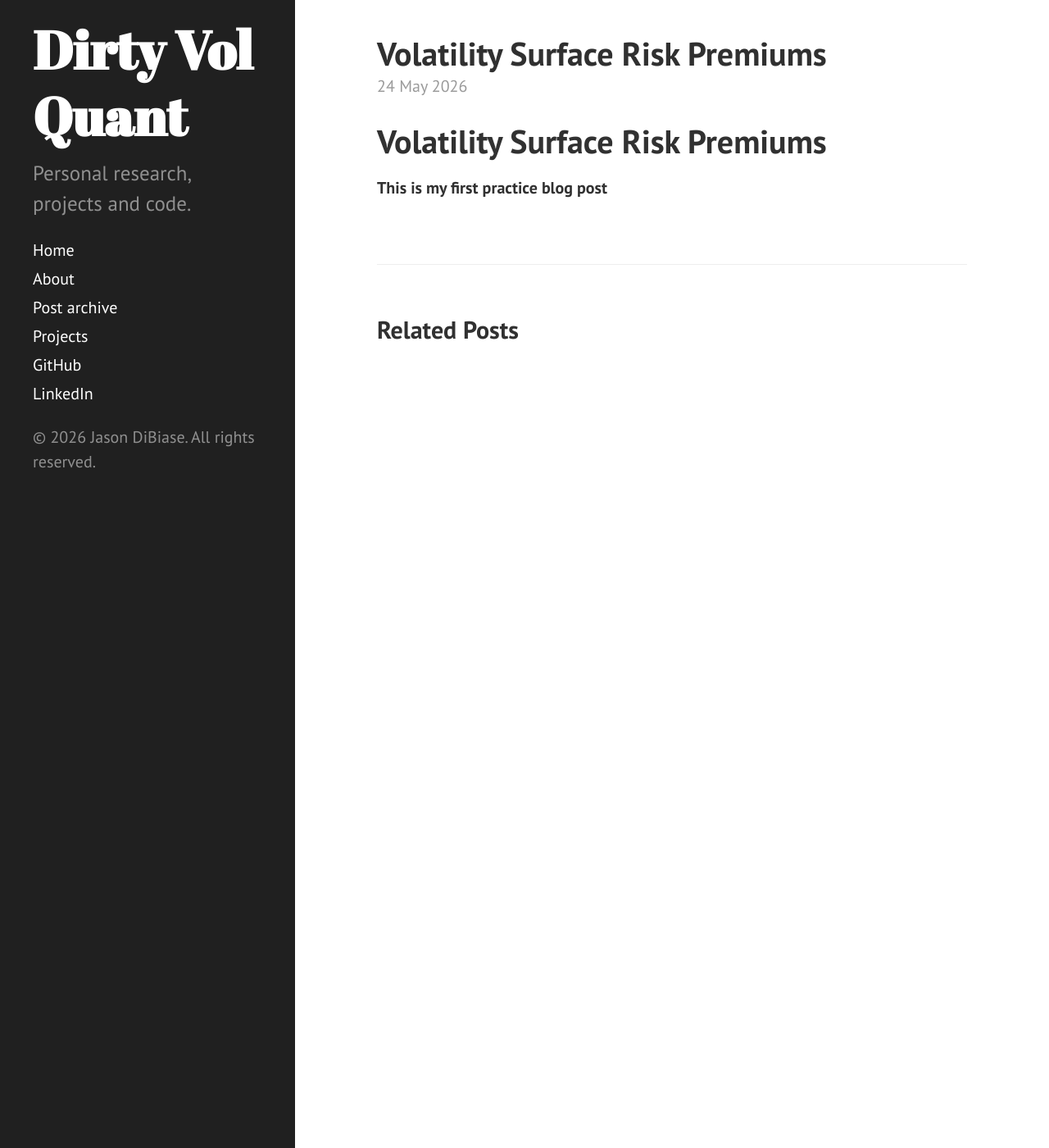
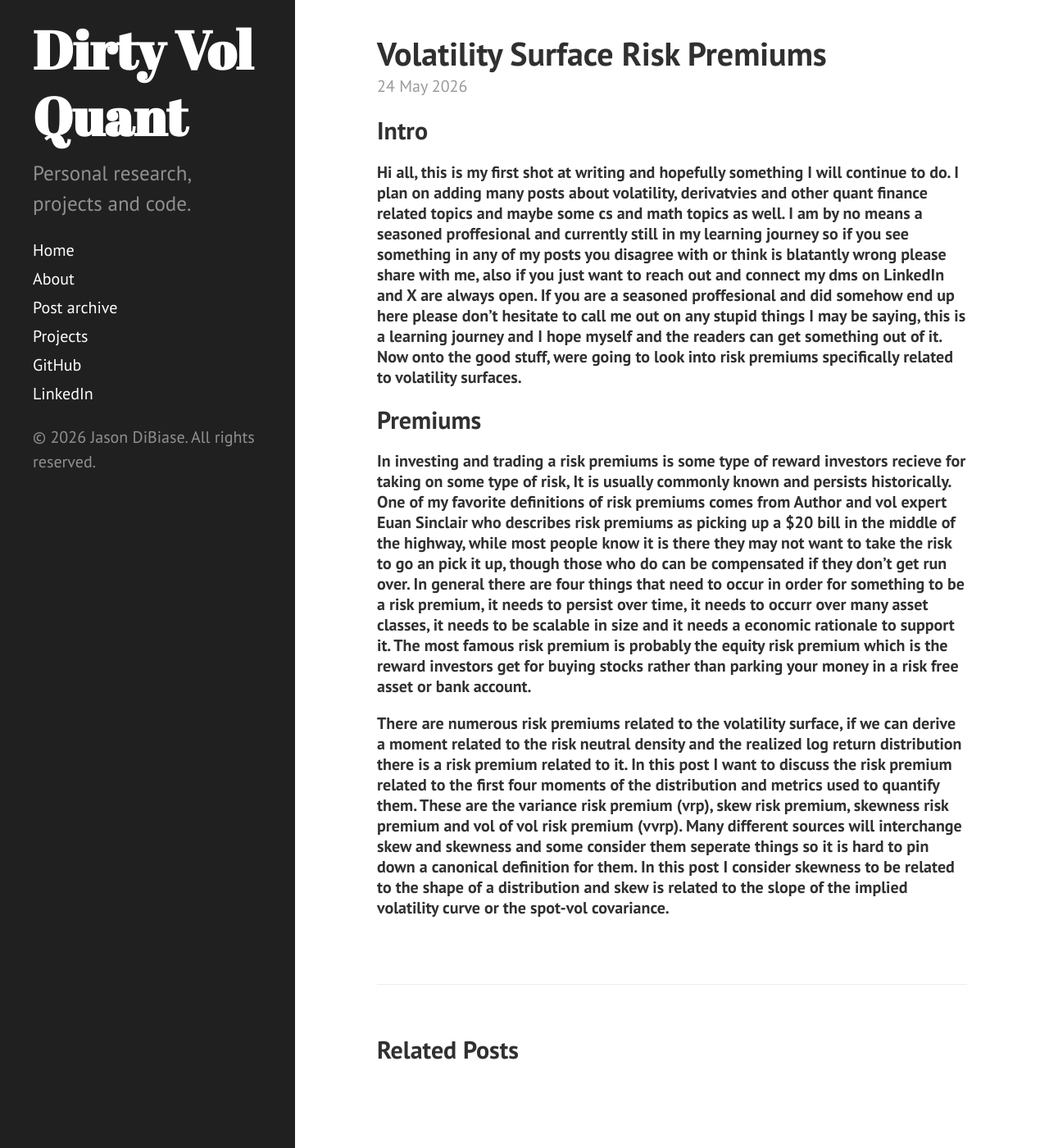
Before and after one commit to dibiasej/dibiasej.github.io, a Jekyll site: the page built from _posts/2026-05-24-Volatility-Surface-Risk-Premiums.md, in a window 1280 px wide and 1400 px high. Shown: the whole window at 82% size. Built offline with Jekyll 4.4.1, drawn with Linux system fonts in a browser that asks for light colours; Markdown is read by kramdown in place of the engine named in the settings.

Commit message:
first writings

```diff
--- a/_posts/2026-05-24-Volatility-Surface-Risk-Premiums.md
+++ b/_posts/2026-05-24-Volatility-Surface-Risk-Premiums.md
@@ -4,5 +4,11 @@ title: "Volatility Surface Risk Premiums"
 date: 2026-05-24
 ---
 
-# Volatility Surface Risk Premiums
-##### This is my first practice blog post
+## Intro
+
+##### Hi all, this is my first shot at writing and hopefully something I will continue to do. I plan on adding many posts about volatility, derivatvies and other quant finance related topics and maybe some cs and math topics as well. I am by no means a seasoned proffesional and currently still in my learning journey so if you see something in any of my posts you disagree with or think is blatantly wrong please share with me, also if you just want to reach out and connect my dms on LinkedIn and X are always open. If you are a seasoned proffesional and did somehow end up here please don't hesitate to call me out on any stupid things I may be saying, this is a learning journey and I hope myself and the readers can get something out of it. Now onto the good stuff, were going to look into risk premiums specifically related to volatility surfaces.
+
+## Premiums
+##### In investing and trading a risk premiums is some type of reward investors recieve for taking on some type of risk, It is usually commonly known and persists historically. One of my favorite definitions of risk premiums comes from Author and vol expert Euan Sinclair who describes risk premiums as picking up a $20 bill in the middle of the highway, while most people know it is there they may not want to take the risk to go an pick it up, though those who do can be compensated if they don't get run over. In general there are four things that need to occur in order for something to be a risk premium, it needs to persist over time, it needs to occurr over many asset classes, it needs to be scalable in size and it needs a economic rationale to support it. The most famous risk premium is probably the equity risk premium which is the reward investors get for buying stocks rather than parking your money in a risk free asset or bank account.
+
+##### There are numerous risk premiums related to the volatility surface, if we can derive a moment related to the risk neutral density and the realized log return distribution there is a risk premium related to it. In this post I want to discuss the risk premium related to the first four moments of the distribution and metrics used to quantify them. These are the variance risk premium (vrp), skew risk premium, skewness risk premium and vol of vol risk premium (vvrp). Many different sources will interchange skew and skewness and some consider them seperate things so it is hard to pin down a canonical definition for them. In this post I consider skewness to be related to the shape of a distribution and skew is related to the slope of the implied volatility curve or the spot-vol covariance.
```
Also changed, not shown: _posts/2026-02-26 Hello World.md (deleted, +0 -10 lines), archive.md (+10 -1 lines).
